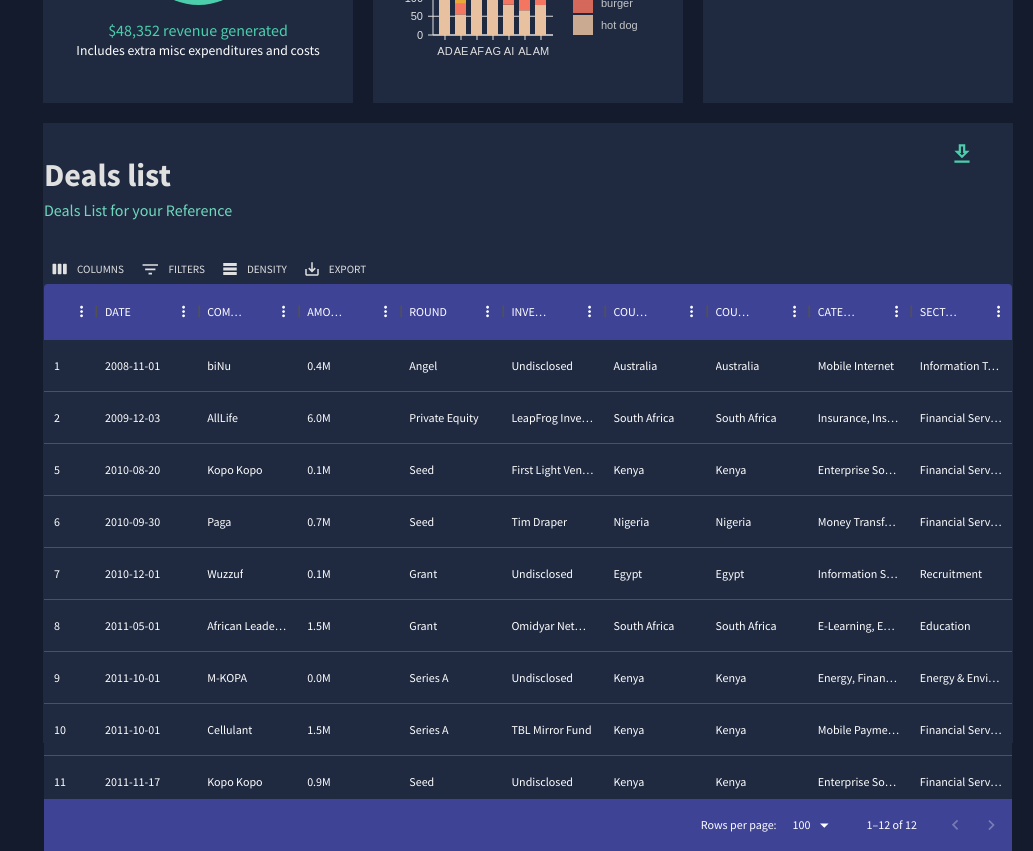
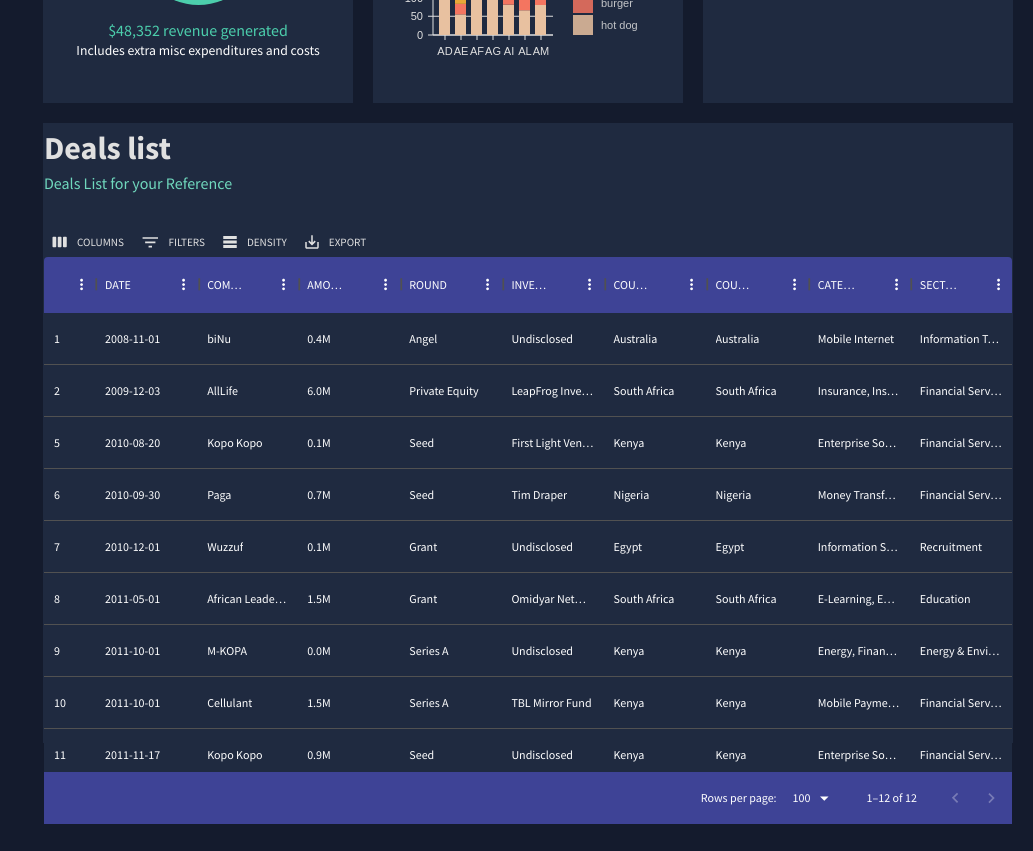
Before and after one commit to masete/ML-Production-with-Flask, a React (Create React App) app in the folder ui/: page /deals in a window 1280 px wide. Shown: the part 1180-2031 px from the top of the page, without its empty margins (247-1280 px from the left). After the commit the page ends 2004 px from the top, so only its background shows below. Built offline with nearby package versions, Linux system fonts and the light colour scheme.

Commit message:
removed the download icon on deals table

```diff
--- a/ui/src/scenes/deals/index.js
+++ b/ui/src/scenes/deals/index.js
@@ -330,7 +330,7 @@
           backgroundColor={colors.primary[400]}
         >
           <Box
-            mt="10px"
+            mt="25px"
             p="0 30px"
             display="flex "
             justifyContent="space-between"
@@ -352,13 +352,13 @@
                 {/* Number of deals by year from 2007 to 2018 */}
               </Typography>
             </Box>
-            <Box>
+            {/* <Box>
               <IconButton>
                 <DownloadOutlinedIcon
                   sx={{ fontSize: "26px", color: colors.greenAccent[500] }}
                 />
               </IconButton>
-            </Box>
+            </Box> */}
           </Box>
           <Box height="250px" m="-20px 0 0 0">
             <Contacts />
```
